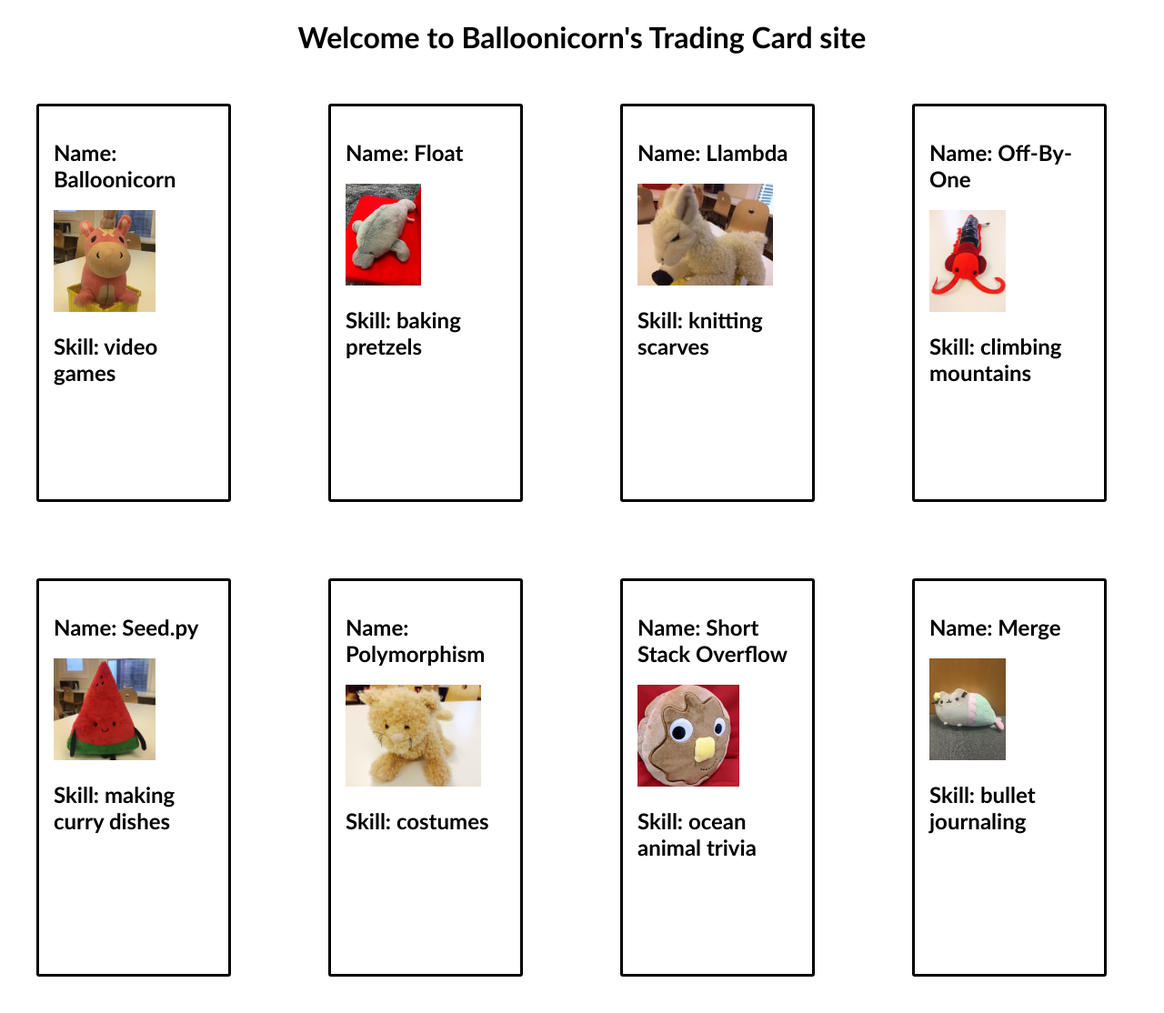
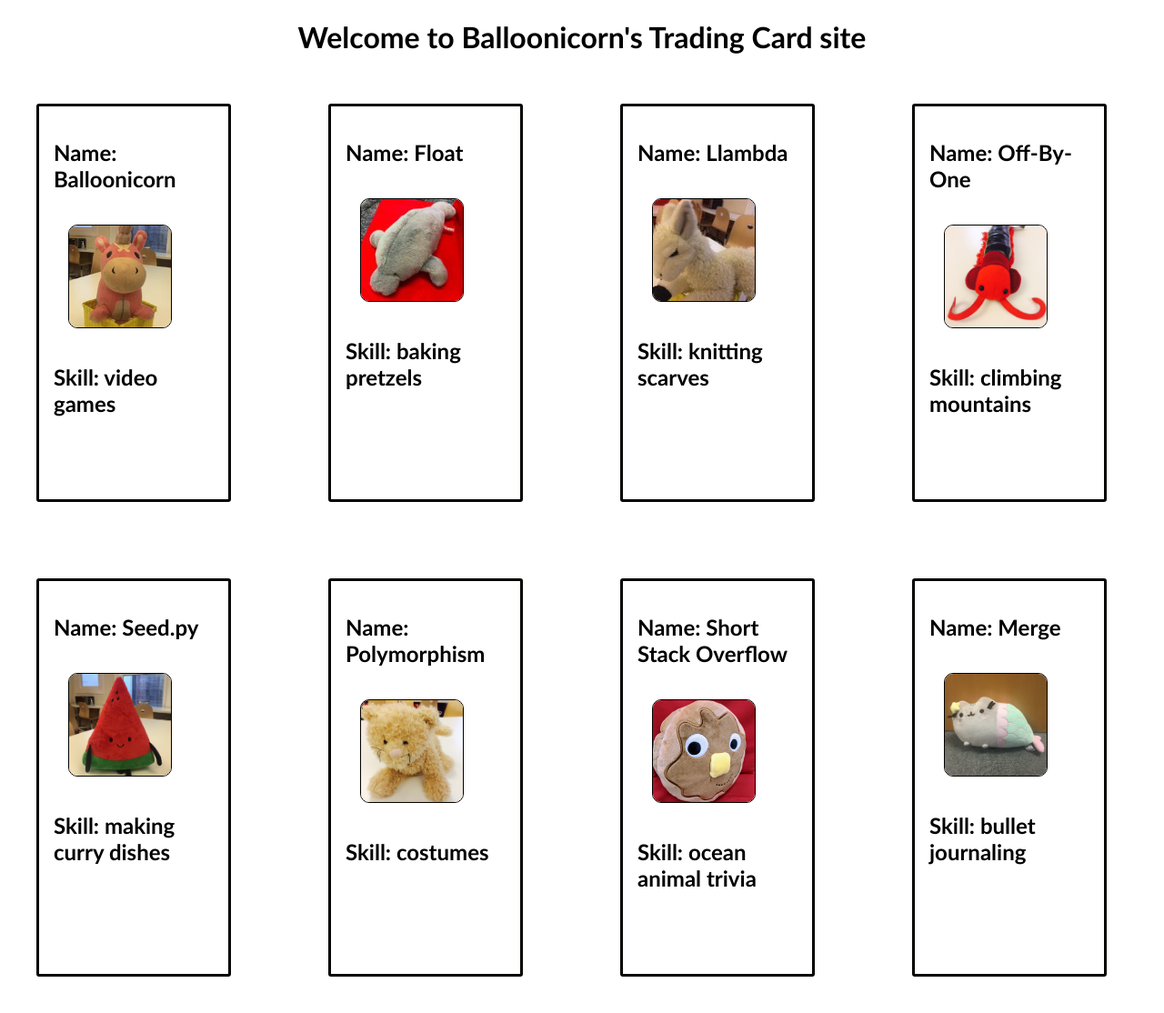
Before and after one commit to tielarose/react-trading-cards, a Flask app: page /cards in a window 1280 px wide. Shown: the whole page at 91% size. Run offline with Flask 2, Linux system fonts and the light colour scheme; some libraries are stand-ins or nearby versions.

Commit message:
Minor CSS adjustements

```diff
--- a/static/css/site.css
+++ b/static/css/site.css
@@ -7,7 +7,7 @@
 
 div.card {
   border-radius: 3px;
-  border: 3px solid black;
+  border: 3px solid #030301;
   width: 11em;
   height: 25em;
   margin: 2em;
@@ -20,6 +20,11 @@ body {
 }
 img {
   height: 7em;
+  width: 7em;
+  object-fit: cover;
+  margin: 1em;
+  border: 1px solid #030301;
+  border-radius: 10px;
 }
 h1 {
   text-align: center;
@@ -29,9 +34,3 @@ h1 {
   flex-direction: column;
   align-items: center;
 }
-
-#main-image {
-  margin: 1em;
-  border: 1px solid black;
-  border-radius: 10px;
-}
```
